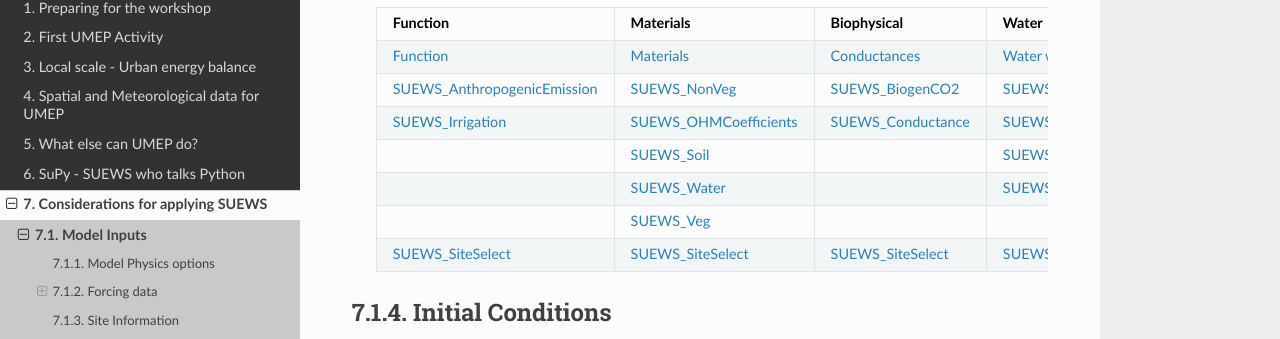
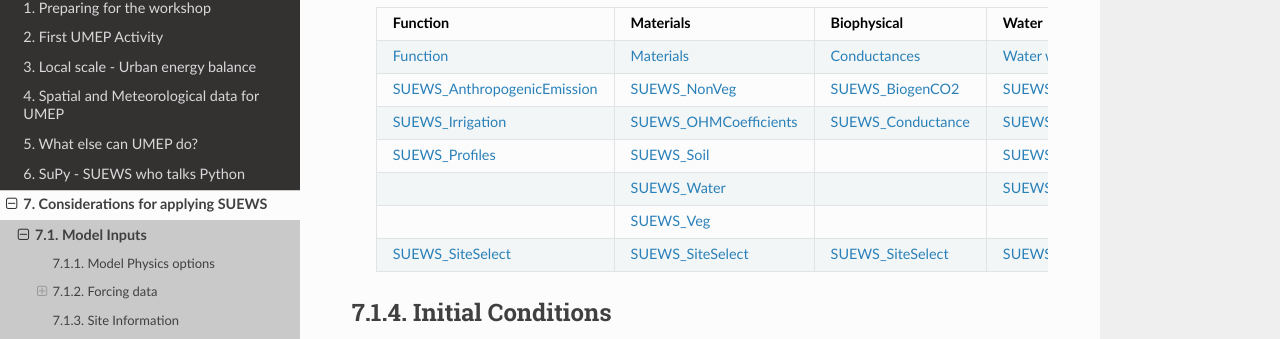
Before and after one commit to Urban-Meteorology-Reading/UMEP-Workshop, a Sphinx documentation site: the page built from source/Parameters/Consider1.rst, in a window 1280 px wide and 900 px high, scrolled down 759 px. Shown: the part 112-451 px from the top of the window. Built offline with Sphinx 7.4.7 and the Read the Docs theme 2.0.0, drawn with Linux system fonts in a browser that asks for light colours.

Commit message:
Update Consider1.rst

```diff
--- a/source/Parameters/Consider1.rst
+++ b/source/Parameters/Consider1.rst
@@ -60,7 +60,7 @@ Site Information
      - `SUEWS_OHMCoefficients <https://suews.readthedocs.io/en/latest/input_files/SUEWS_SiteInfo/SUEWS_OHMCoefficients.html>`_
      - `SUEWS_Conductance <https://suews.readthedocs.io/en/latest/input_files/SUEWS_SiteInfo/SUEWS_Conductance.html>`_
      - `SUEWS_Profiles <https://suews.readthedocs.io/en/latest/input_files/SUEWS_SiteInfo/SUEWS_Profiles.html>`_
-   * -
+   * - `SUEWS_Profiles <https://suews.readthedocs.io/en/latest/input_files/SUEWS_SiteInfo/SUEWS_Profiles.html>`_
      - `SUEWS_Soil <https://suews.readthedocs.io/en/latest/input_files/SUEWS_SiteInfo/SUEWS_Soil.html>`_
      -
      - `SUEWS_Snow <https://suews.readthedocs.io/en/latest/input_files/SUEWS_SiteInfo/SUEWS_Snow.html>`_
```
